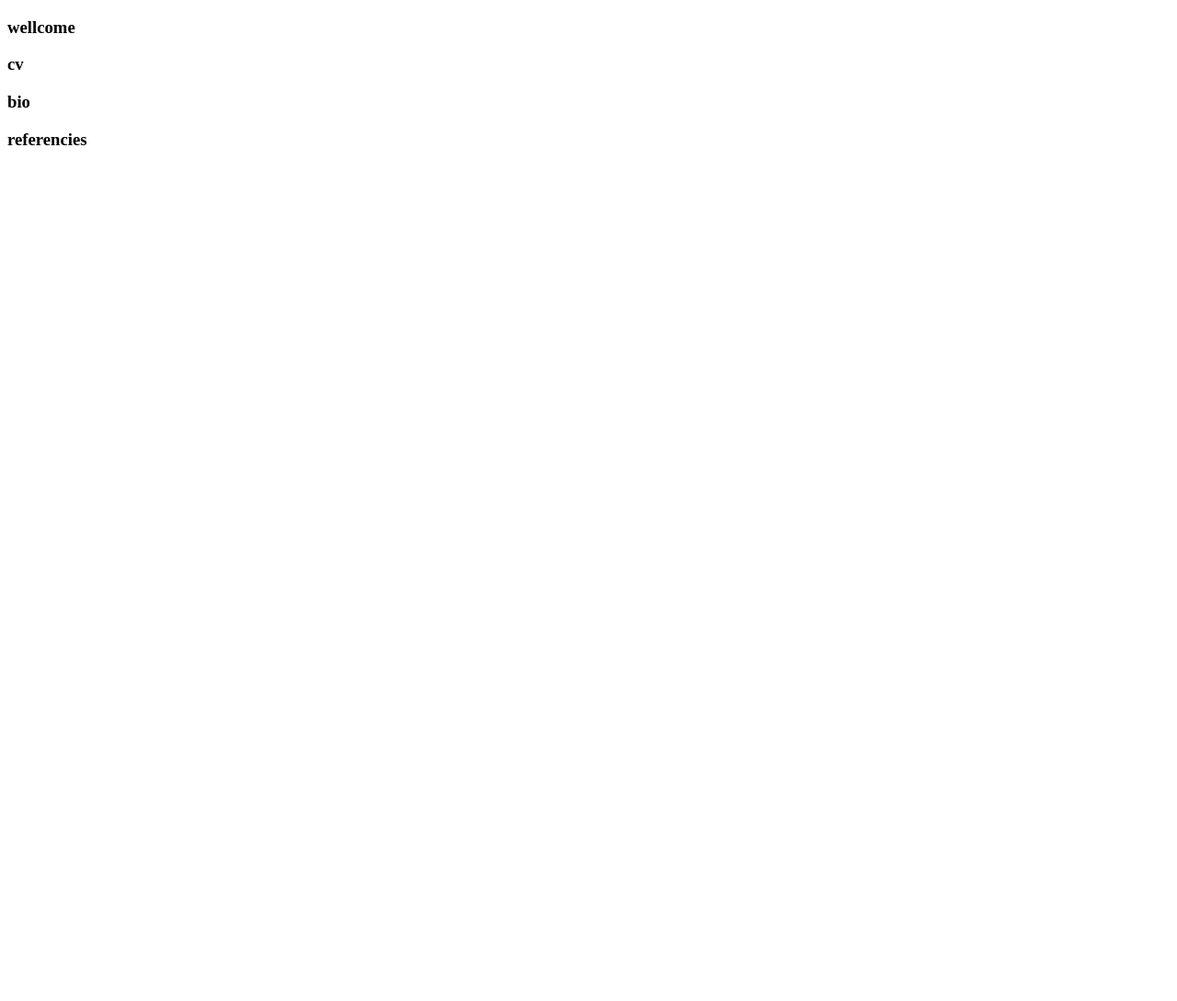
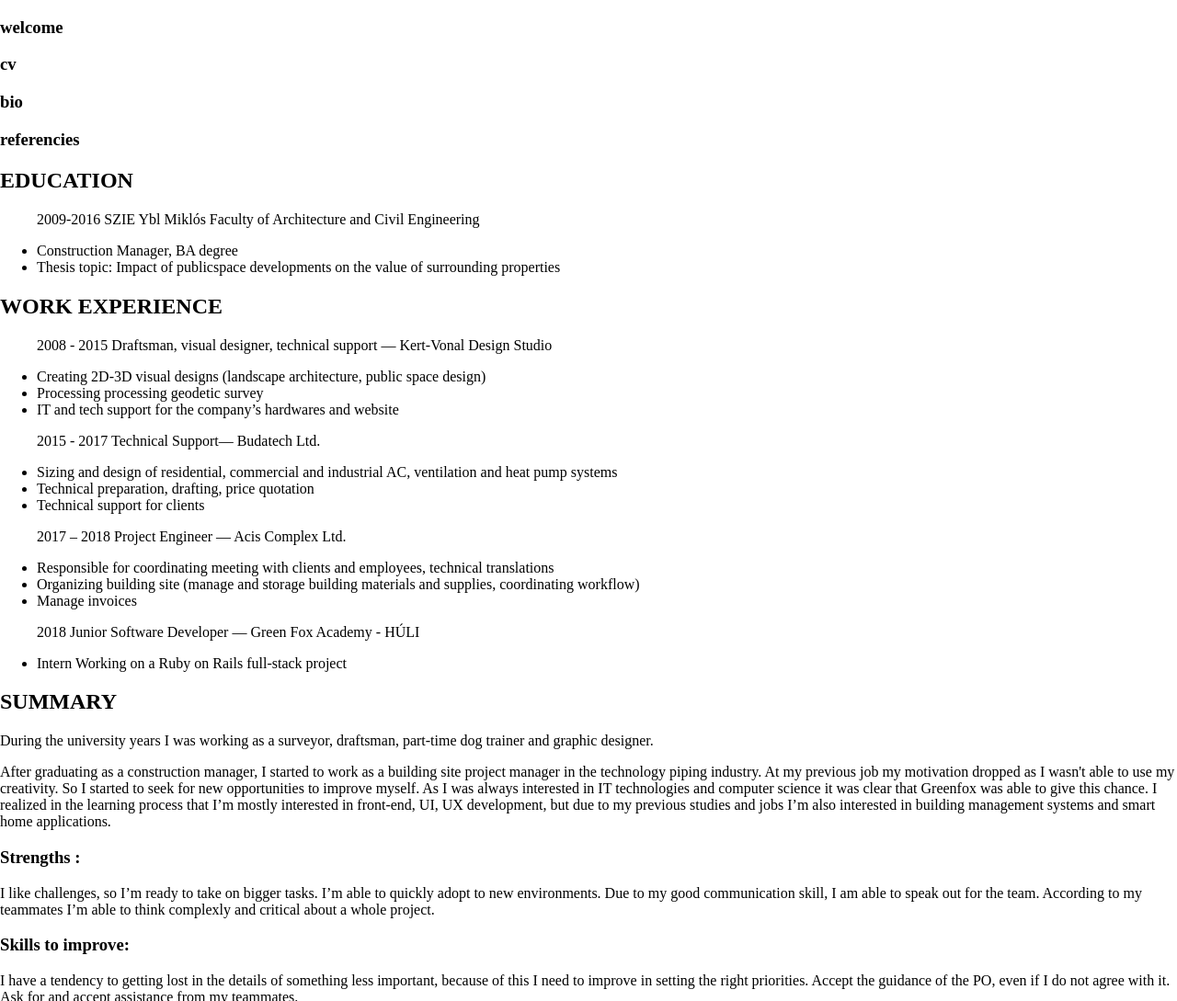
Before and after one commit to ironkovacs/ironkovacs.github.io, a plain HTML site: page index.html in a window 1280 px wide. Shown: the top 1089 px of the page at 92% size. Before the commit the page ends 800 px from the top, so only its background shows below. Drawn offline with Linux system fonts and the light colour scheme; a web font is replaced by a local one.

Commit message:
text update, fonts

```diff
--- /dev/null
+++ b/assets/css/grid_color.css
@@ -0,0 +1,28 @@
+@font-face {
+  font-family: "FiraCode-Regular";
+  src: url(https://github.com/tonsky/FiraCode/raw/master/distr/woff2/FiraCode-Regular.woff2);
+}
+
+@font-face {
+  font-family: "FiraCode-Light";
+  src: url(https://github.com/tonsky/FiraCode/raw/master/distr/woff2/FiraCode-Light.woff2);
+}
+
+@font-face {
+  font-family: "FiraCode-Bold";
+  src: url(https://github.com/tonsky/FiraCode/raw/master/distr/woff2/FiraCode-Bold.woff2);
+}
+
+@font-face {
+  font-family: "FiraCode-Medium";
+
+  src: url(https://github.com/tonsky/FiraCode/raw/master/distr/woff2/FiraCode-Medium.woff2);
+}
+
+
+
+html, body {
+  margin: 0;
+  padding: 0;
+  font-family: FiraCode-Medium;
+}
--- a/css/grid_color.css
+++ /dev/null
@@ -1,17 +0,0 @@
-@font-face {
-  font-family: "My Custom Font";
-  src: url(https://ironkovacs.github.io/assets/fonts/FiraCode-Medium.woff2);
-}
-p.customfont {
-  font-family: "My Custom Font", Verdana, Tahoma;
-}
-
-*{
-margin: 0;
-padding: 0
-}
-
-html,
-body{
-
-}
--- a/index.html
+++ b/index.html
@@ -4,7 +4,8 @@
 <head>
 	<meta charset="utf-8">
 	<link href="https://fonts.googleapis.com/css?family=Inconsolata:400,700&amp;subset=latin-ext" rel="stylesheet">
-    <link rel="stylesheet" href="./css/ccs.css">
+	<link rel="stylesheet" href="./assets/css/grid_color.css">
+	<link rel="stylesheet" href="https://use.fontawesome.com/releases/v5.0.13/css/all.css" integrity="sha384-DNOHZ68U8hZfKXOrtjWvjxusGo9WQnrNx2sqG0tfsghAvtVlRW3tvkXWZh58N9jp" crossorigin="anonymous">
 	<title>Áron Kovács - Junior Full-stack developer</title>
 </head>
 
@@ -18,23 +19,98 @@
 		<h2>Junior full-stack developer</h2>
 	</title>
 	<nav class="main_nav">
-        <div class="welcome_nav"><h3>wellcome</h3></div>
-        <div class="cv_nav"><h3>cv</h3></div>
-        <div class="bio_nav"><h3>bio</h3></div>
-        <div class="ref_nav"><h3>referencies</h3></div>
+		<div class="welcome_nav">
+			<h3>welcome</h3>
+		</div>
+		<div class="cv_nav">
+			<h3>cv</h3>
+		</div>
+		<div class="bio_nav">
+			<h3>bio</h3>
+		</div>
+		<div class="ref_nav">
+			<h3>referencies</h3>
+		</div>
 	</nav>
 	<main>
-        <div class="welcome_article"></div>
-        <div class="cv_article"></div>
-        <div class="bio_article"></div>
-        <div class="ref_article"></div>
+		<div class="welcome_article">
+
+		</div>
+		<div class="cv_article">
+			<h2>EDUCATION</h2>
+
+			<ul class="cv_list">
+				<p class="title">2009-2016 SZIE Ybl Miklós Faculty of Architecture and Civil Engineering
+				</p>
+				<li>Construction Manager, BA degree</li>
+				<li>Thesis topic: Impact of publicspace developments on the value of surrounding properties</li>
+			</ul>
+			<h2>WORK EXPERIENCE</h2>
+			<ul class="cv_list">
+				<p class="title">2008 - 2015 Draftsman, visual designer, technical support — Kert-Vonal Design Studio</p>
+				<li>Creating 2D-3D visual designs (landscape architecture, public space design) </li>
+				<li>Processing processing geodetic survey</li>
+				<li>IT and tech support for the company’s hardwares and website</li>
+			</ul>
+			<ul class="cv_list">
+				<p class="title">2015 - 2017 Technical Support— Budatech Ltd.</p>
+				<li>Sizing and design of residential, commercial and industrial AC, ventilation and heat pump systems</li>
+				<li>Technical preparation, drafting, price quotation</li>
+				<li>Technical support for clients</li>
+			</ul>
+			<ul class="cv_list">
+				<p class="title">2017 – 2018 Project Engineer — Acis Complex Ltd.</p>
+				<li>Responsible for coordinating meeting with clients and employees, technical translations</li>
+				<li>Organizing building site (manage and storage building materials and supplies, coordinating workflow)</li>
+				<li>Manage invoices</li>
+			</ul>
+			<ul class="cv_list">
+				<p class="title">2018 Junior Software Developer — Green Fox Academy - HÚLI</p>
+				<li>Intern Working on a Ruby on Rails full-stack project</li>
+			</ul>
+		</div>
+		<div class="bio_article">
+			<h2>SUMMARY</h2>
+			<p>During the university years I was working as a surveyor, draftsman, part-time dog trainer and graphic designer.</p>
+			<p>After graduating as a construction manager, I started to work as a building site project manager in the technology piping
+				industry. At my previous job my motivation dropped as I wasn't able to use my creativity. So I started to seek for new
+				opportunities to improve myself. As I was always interested in IT technologies and computer science it was clear that
+				Greenfox was able to give this chance. I realized in the learning process that I’m mostly interested in front-end, UI,
+				UX development, but due to my previous studies and jobs I’m also interested in building management systems and smart
+				home applications.
+			</p>
+			<h3>Strengths :</h3>
+			<p>I like challenges, so I’m ready to take on bigger tasks. I’m able to quickly adopt to new environments. Due to my good
+				communication skill, I am able to speak out for the team. According to my teammates I’m able to think complexly and critical
+				about a whole project.</p>
+			<h3>Skills to improve: </h3>
+			<p>I have a tendency to getting lost in the details of something less important, because of this I need to improve in setting
+				the right priorities. Accept the guidance of the PO, even if I do not agree with it. Ask for and accept assistance from
+				my teammates.</p>
+			<h3>Insights</h3>
+			<p>I work best when I have a challenging work environment, with a supportive team and team lead.
+			</p>
+			<p>What I want most in my next job is to be creative and constructive, where the opportunities are given to improve myself
+				both in intellectual and technical fields</p>
+			<p>The biggest motivation for me is to accomplish a challenging task, to create something, as a member of a productive team,
+				where I can use my creativity</p>
+			Next thing I want to learn
+			<p>I would like to deepen my front-end / full-stack knowledge, mostly interested in TypeScript, JavaScript, but there are
+				several technologies to explore. I would like to acquire knowledge in languages like Python and C#, frameworks like React,
+				Angular, and AWS based smart home systems.
+			</p>
+			<p></p>
+			<p></p>
+
+		</div>
+
 	</main>
 	<nav class="contacts">
-        <div class="github"></div>
-        <div class="linkedin"></div>
-        <div class="gplus"></div>
-        <div class="spotify"></div>
-        <div class="steam"></div>
+		<div class="github"><i class="fab fa-github"></i></div>
+		<div class="linkedin"><i class="fab fa-linkedin"></i></div>
+		<div class="gplus"><i class="fab fa-google-plus-square"></i></div>
+		<div class="spotify"><i class="fab fa-spotify"></i></div>
+		<div class="steam"><i class="fab fa-steam"></i></div>
 	</nav>
 	<footer>
 		<div class="colorswitch"></div>
```
Also changed, not shown: assets/css/matrix.css (renamed from css/matrix.css), assets/fonts/FiraCode-Bold.woff (added), assets/fonts/FiraCode-Bold.woff2 (added), assets/fonts/FiraCode-Regular.woff2 (added). Lines whose indentation alone changed are shown as unchanged.
